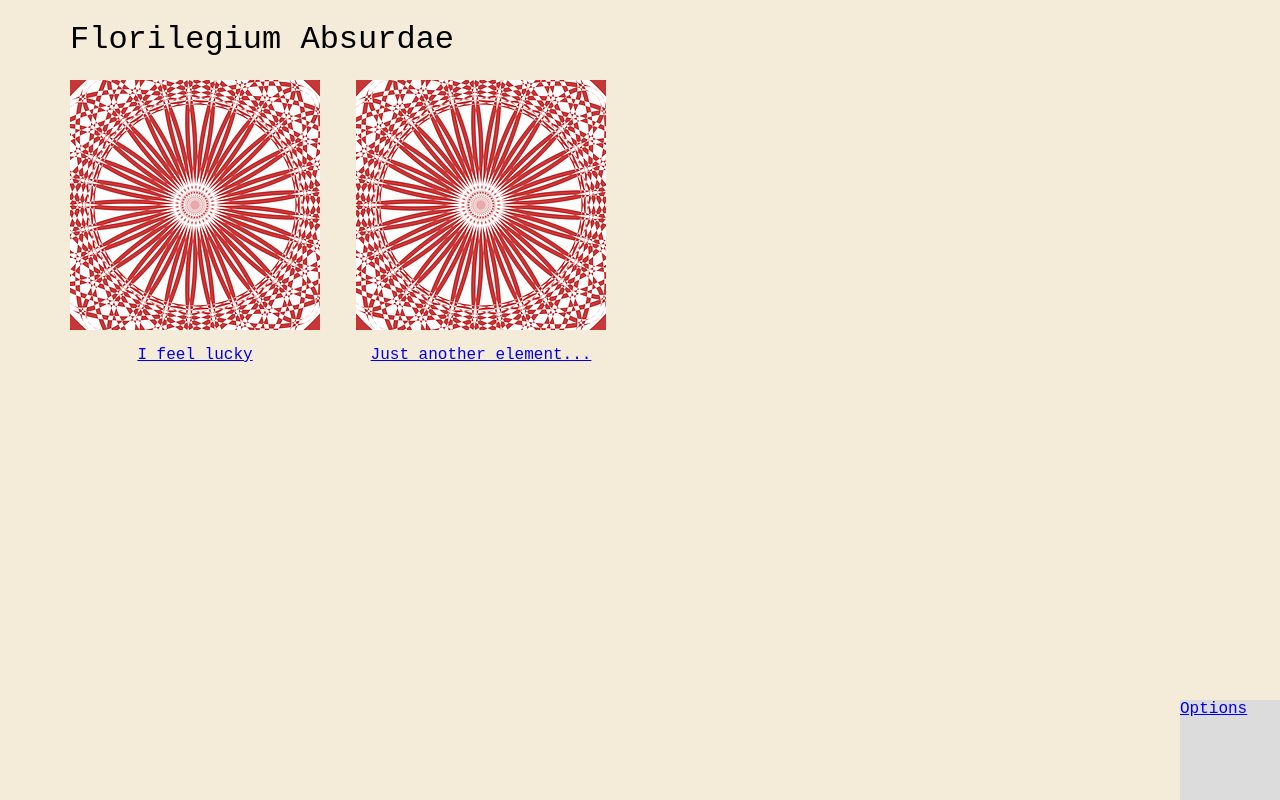
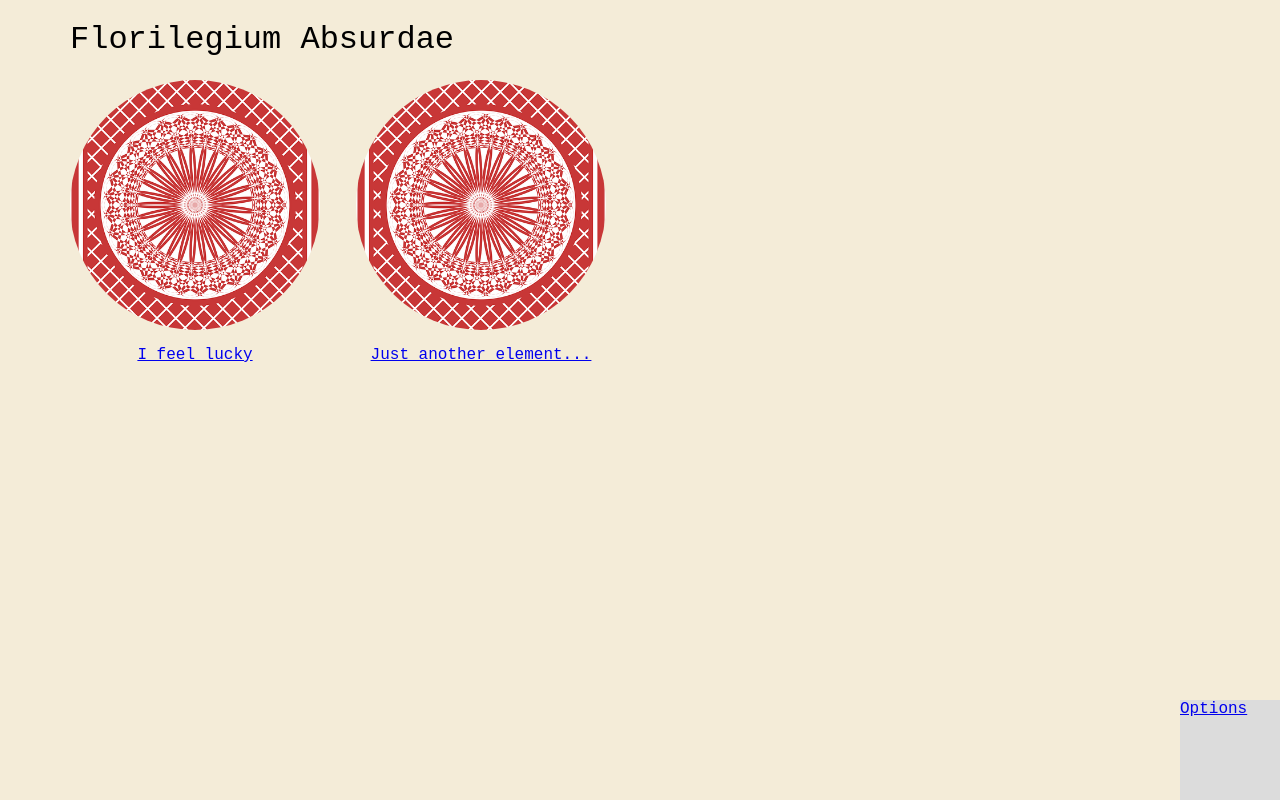
Before and after one commit to leoncik/Florilegium-Absurdae, a React (Vite) app: page /home in a window 1280 px wide. Built offline with nearby package versions, Linux system fonts and the light colour scheme; a web font is replaced by a local one.

Commit message:
Polishing the home cards just a bit

```diff
--- a/src/pages/HomePage/HomeCard/HomeCard.module.css
+++ b/src/pages/HomePage/HomeCard/HomeCard.module.css
@@ -2,6 +2,8 @@
     width: 250px;
     height: 250px;
     background-position: center;
+    background-size: cover;
+    border-radius: 50%;
 }
 
 .text {
--- a/src/pages/HomePage/HomeCard/HomeCard.tsx
+++ b/src/pages/HomePage/HomeCard/HomeCard.tsx
@@ -1,5 +1,6 @@
 import { Link } from "react-router-dom";
 import classes from "./HomeCard.module.css";
+import { motion } from "framer-motion";
 
 export interface HomeCardProps {
     url: string;
@@ -9,6 +10,7 @@ export interface HomeCardProps {
 
 export default function HomeCard({ url, image, text }: HomeCardProps) {
     return (
+        <motion.div whileHover={{ scale: 1.05 }}>
             <Link to={url}>
                 <div
                     className={classes.wrapper}
@@ -16,5 +18,6 @@ export default function HomeCard({ url, image, text }: HomeCardProps) {
                 ></div>
                 <p className={classes.text}>{text}</p>
             </Link>
+        </motion.div>
     );
 }
```
Lines whose indentation alone changed are shown as unchanged.
